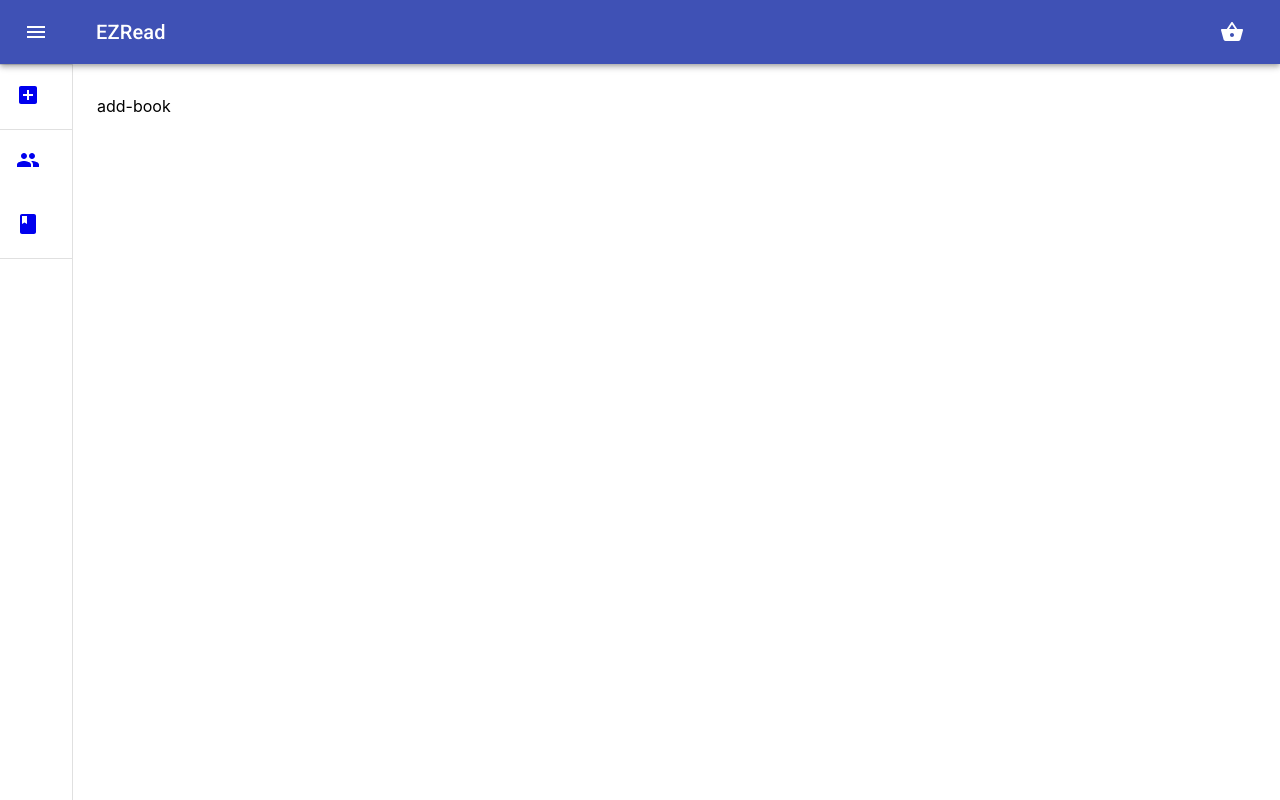
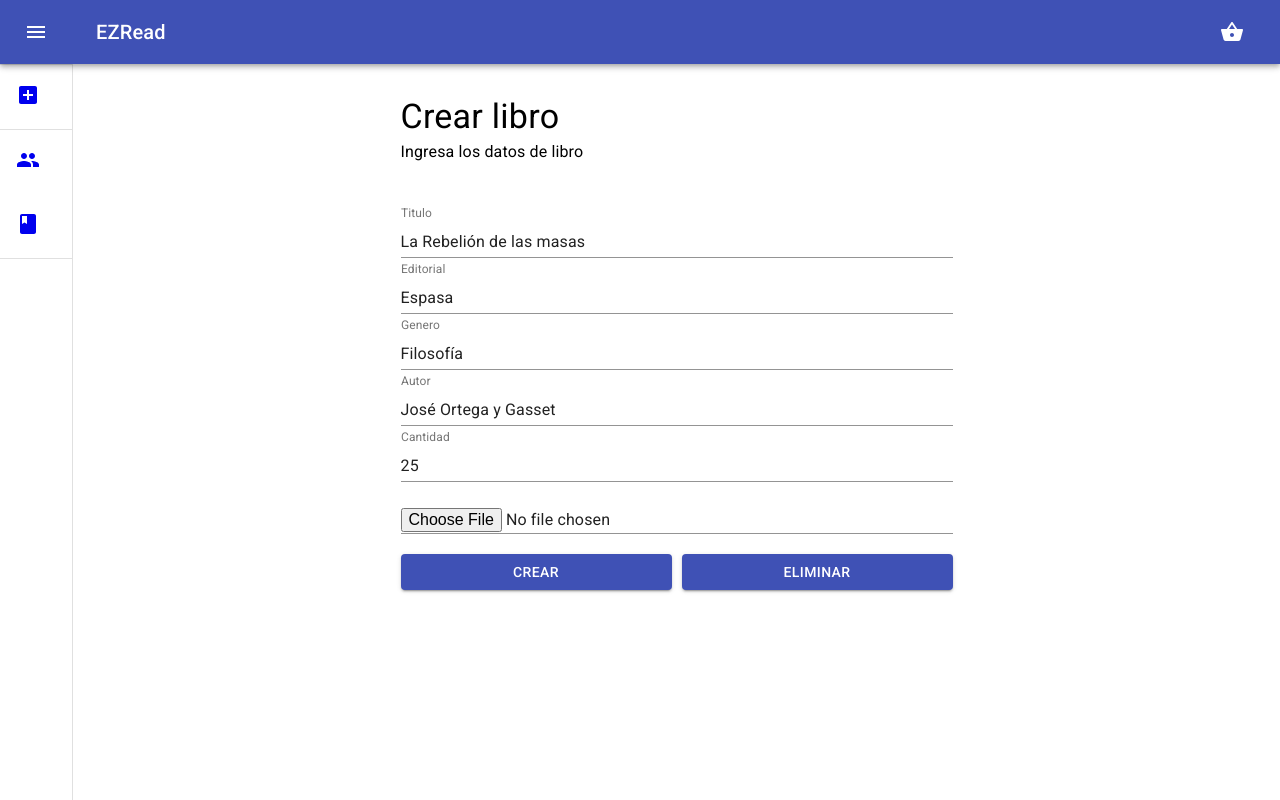
Before and after one commit to gpeitzner/SA_EZREAD, a React (Create React App) app in the folder src/frontend/: page /add-book in a window 1280 px wide. Built offline with nearby package versions, Linux system fonts and the light colour scheme.

Commit message:
[add] crear libro

```diff
--- a/src/frontend/package.json
+++ b/src/frontend/package.json
@@ -10,6 +10,7 @@
     "@testing-library/user-event": "^12.1.10",
     "bootstrap": "^5.0.1",
     "clsx": "^1.1.1",
+    "formik": "^2.2.9",
     "node-sass": "^6.0.0",
     "react": "^17.0.2",
     "react-bootstrap": "^1.6.1",
--- /dev/null
+++ b/src/frontend/src/components/AddBook/AddBook.jsx
@@ -0,0 +1,139 @@
+import { Container, FormGroup, TextField, Typography, Button, makeStyles } from '@material-ui/core'
+import * as React from 'react'
+import { useFormik } from 'formik';
+import { findByLabelText } from '@testing-library/dom';
+
+const book =
+{
+    "Editorial": "Espasa",
+     "Titulo": "La Rebelión de las masas",
+     "Genero": "Filosofía",
+     "Autor" : "José Ortega y Gasset",
+     "Activo": 1,
+     "Cantidad" : 25,
+     "id" :"60c0645b5a6ff4fc067a6bd3",
+    // "Image":"https://enlinea.santotomas.cl/wp-content/uploads/sites/2/2020/10/Perros-mestizos.jpg"
+     }
+
+
+     const useStyles = makeStyles( theme => ({
+         form: {
+             paddingTop: 40,
+             paddingBottom: 40,
+         },
+         buttoContainer: {
+             display: 'flex',
+             paddingTop: 20,
+             gap: 10
+         },
+         field: {
+            paddingTop: 4,
+            paddingBottom: 4,
+
+         }
+     }))
+
+const AddBook = () => {
+    const classes = useStyles()
+
+    const formik = useFormik({
+        initialValues: book,
+        onSubmit: (values) => {
+          alert(JSON.stringify(values, null, 2));
+        },
+      });
+
+
+
+    return(
+        <Container maxWidth="sm">
+            <Typography component="h1" variant="h4">
+                Crear libro
+            </Typography>
+            <Typography component="p" variant="subtitle1">
+                Ingresa los datos de libro
+            </Typography>
+            <FormGroup className={classes.form}>
+                <TextField
+                fullWidth
+                id="Titulo"
+                name="Titulo"
+                label="Titulo"
+                value={formik.values.Titulo}
+                onChange={formik.handleChange}
+                error={formik.touched.Titulo && Boolean(formik.errors.Titulo)}
+                helperText={formik.touched.Titulo && formik.errors.Titulo}
+                className={classes.field}
+                />
+                <TextField
+                fullWidth
+                id="Editorial"
+                name="Editorial"
+                label="Editorial"
+                value={formik.values.Editorial}
+                onChange={formik.handleChange}
+                error={formik.touched.Editorial && Boolean(formik.errors.Editorial)}
+                helperText={formik.touched.Editorial && formik.errors.Editorial}
+                className={classes.field}
+                />
+                <TextField
+                fullWidth
+                id="Genero"
+                name="Genero"
+                label="Genero"
+                value={formik.values.Genero}
+                onChange={formik.handleChange}
+                error={formik.touched.Genero && Boolean(formik.errors.Genero)}
+                helperText={formik.touched.Genero && formik.errors.Genero}
+                className={classes.field}
+                />
+                <TextField
+                fullWidth
+                id="Autor"
+                name="Autor"
+                label="Autor"
+                value={formik.values.Autor}
+                onChange={formik.handleChange}
+                error={formik.touched.Autor && Boolean(formik.errors.Autor)}
+                helperText={formik.touched.Autor && formik.errors.Autor}
+                className={classes.field}
+                />
+                <TextField
+                fullWidth
+                id="Cantidad"
+                name="Cantidad"
+                label="Cantidad"
+                type="number"
+                value={formik.values.Cantidad}
+                onChange={formik.handleChange}
+                error={formik.touched.Cantidad && Boolean(formik.errors.Cantidad)}
+                helperText={formik.touched.Cantidad && formik.errors.Cantidad}
+                className={classes.field}
+                />
+
+
+                <TextField
+                fullWidth
+                id="Image"
+                name="Image"
+                label="Image"
+                type="file"
+                value={formik.values.Image}
+                onChange={formik.handleChange}
+                error={formik.touched.Image && Boolean(formik.errors.Image)}
+                helperText={formik.touched.Image && formik.errors.Image}
+                />
+                <div className={classes.buttoContainer}>
+                    <Button color="primary" variant="contained" fullWidth type="submit">
+                    Crear
+                    </Button>
+                    <Button color="primary" variant="contained" fullWidth type="submit">
+                    Eliminar
+                    </Button>
+                </div>
+            </FormGroup>
+        </Container>
+    )
+}
+
+export default AddBook
--- /dev/null
+++ b/src/frontend/src/components/AddBook/index.js
@@ -0,0 +1,3 @@
+import AddBook from './AddBook'
+
+export default AddBook
--- /dev/null
+++ b/src/frontend/src/containers/Books/Books.jsx
@@ -0,0 +1,89 @@
+import { Card, CardActionArea, CardActions, CardContent, CardMedia, IconButton, Typography } from '@material-ui/core'
+import { makeStyles } from '@material-ui/core/styles';
+import * as React from 'react'
+import AddCircleIcon from '@material-ui/icons/AddCircle';
+import RemoveCircleIcon from '@material-ui/icons/RemoveCircle';
+
+const books = [
+    {
+        "Editorial": "Espasa",
+         "Titulo": "La Rebelión de las masas",
+         "Genero": "Filosofía",
+         "Autor" : "José Ortega y Gasset",
+         "Activo": 1,
+         "Cantidad" : 25,
+         "id" :"60c0645b5a6ff4fc067a6bd3",
+         "image":"https://enlinea.santotomas.cl/wp-content/uploads/sites/2/2020/10/Perros-mestizos.jpg"
+         }
+
+]
+
+const useStyles = makeStyles((theme) => ({
+    card: {
+        maxWidth: "345px"
+    },
+    cardMedia: {
+        height: 140
+    },
+    cardActions:{
+        display: 'flex',
+        justifyContent: 'space-between',
+        paddingLeft: 90,
+        paddingRight: 90,
+    }
+}))
+
+
+
+
+const Books = () => {
+    const classes = useStyles()
+
+    const selectBook = (bookId) => {
+
+    }
+
+
+    return(
+        <div>
+        {
+            books.map( book => (
+                <Card key={book.id} className={classes.card}>
+                    <CardActionArea onClick={ () => selectBook(book.id)}>
+                        <CardMedia
+                        className={classes.cardMedia}
+                        image={book.image}
+                        title={book.Title}
+                        />
+                        <CardContent>
+                            <Typography gutterBottom variant="h5" component="h2">
+                                {book.Titulo}
+                            </Typography>
+                            <Typography variant="body2" color="textSecondary" component="p">
+                                Autor: {book.Editorial}
+                                <br/>
+                                Editorial: {book.Editorial}
+                                <br/>
+                                Genero: {book.Genero}
+                            </Typography>
+                        </CardContent>
+                    </CardActionArea>
+                    <CardActions className={classes.cardActions}>
+                        <IconButton  aria-label="aceptar">
+                            <RemoveCircleIcon />
+                        </IconButton>
+                        <Typography variant="h5" component="p">
+                            0
+                        </Typography>
+                        <IconButton  aria-label="aceptar">
+                            <AddCircleIcon />
+                        </IconButton>
+                    </CardActions>
+                </Card>
+            ))
+        }
+        </div>
+    )
+}
+
+export default Books
--- /dev/null
+++ b/src/frontend/src/containers/Books/index.js
@@ -0,0 +1,3 @@
+import Books from './Books'
+
+export default Books
--- a/src/frontend/src/containers/Main/Main.jsx
+++ b/src/frontend/src/containers/Main/Main.jsx
@@ -24,6 +24,8 @@ import AddBoxIcon from '@material-ui/icons/AddBox';
 import BookIcon from '@material-ui/icons/Book';
 import PeopleIcon from '@material-ui/icons/People';
 import Users from '../Users'
+import Books from '../Books'
+import AddBook from '../../components/AddBook'
 
 
 const drawerWidth = 240;
@@ -193,10 +195,10 @@ const Main = () => {
             <Users />
           </Route>
           <Route path="/add-book">
-            <div>add-book</div>
+            <AddBook />
           </Route>
           <Route path="/">
-            <div>:)</div>
+            <Books />
           </Route>
         </Switch>
         </Container>
```
Also changed, not shown: 1 other file (tests, documents, lock files or other folders).
